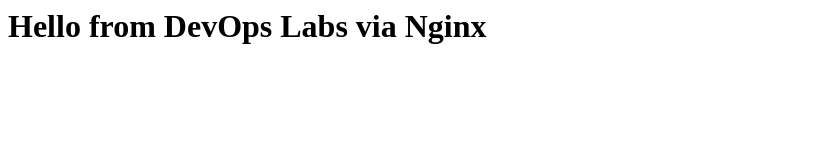
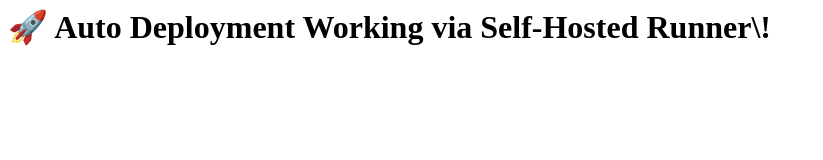
Before and after one commit to aak-debug/docker-labs, a plain HTML site: page index.html in a window 1280 px wide. Shown: the whole page, without its empty margins (0-823 px from the left). Drawn offline with Linux system fonts and the light colour scheme.

Commit message:
Test auto deployment via self-hosted runner

```diff
--- a/index.html
+++ b/index.html
@@ -1 +1 @@
-<h1>Hello from DevOps Labs via Nginx</h1>
+<h1>🚀 Auto Deployment Working via Self-Hosted Runner\!</h1>
```
